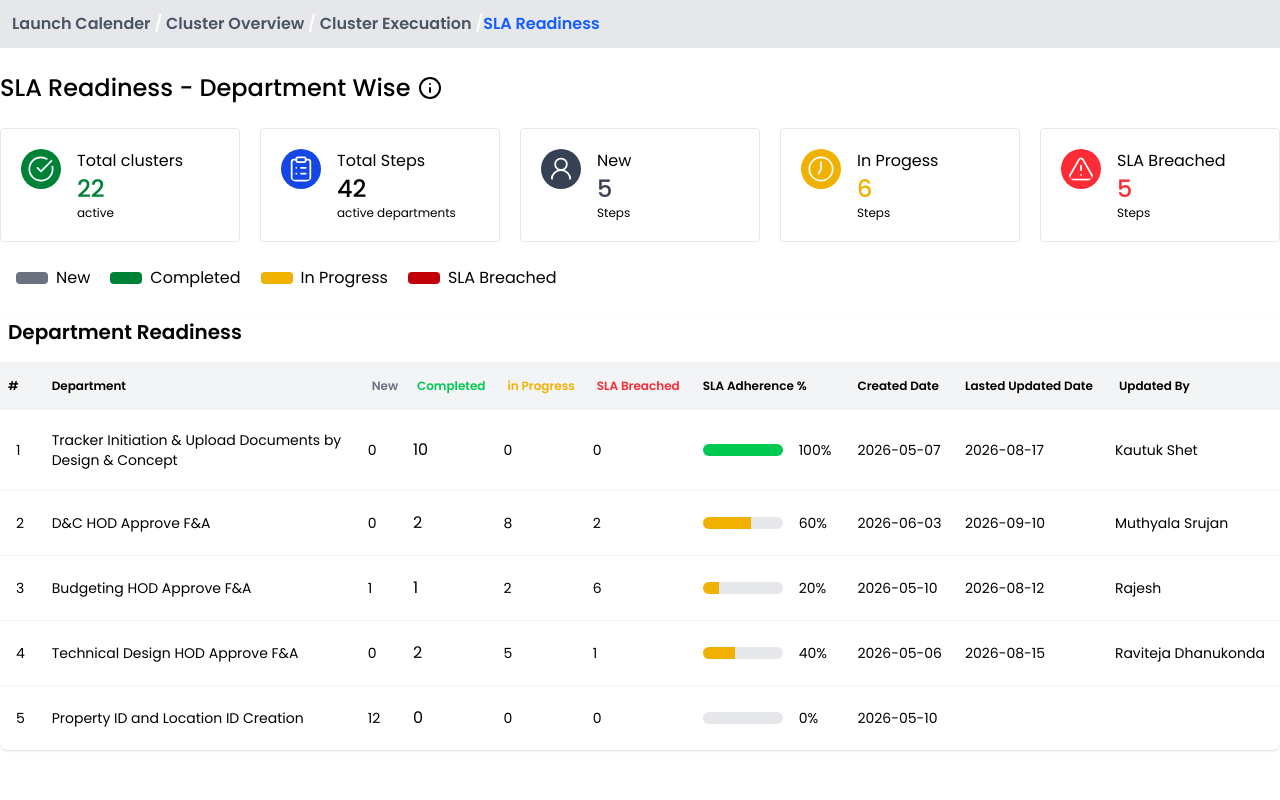
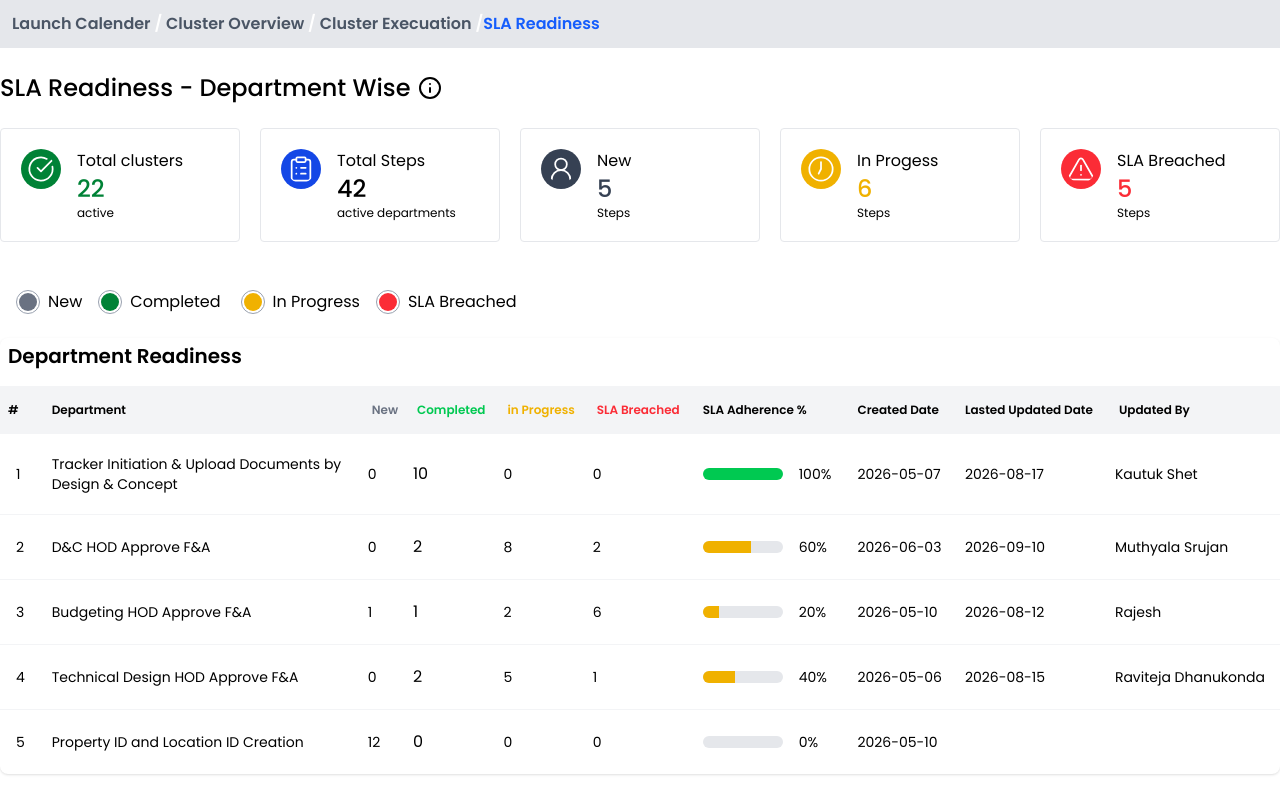
Before and after one commit to abdulwajeedali007/sla-dashboards-dev, a React (Vite) app: page /sla-readiness in a window 1280 px wide. Built offline with nearby package versions, Linux system fonts and the light colour scheme; no server answers.

Commit message:
color notification updates

```diff
--- a/src/Pages/ClusterExecuationCommandCenterPage/Index.tsx
+++ b/src/Pages/ClusterExecuationCommandCenterPage/Index.tsx
@@ -82,7 +82,7 @@ function Index() {
           Cluster Execution Command Center
         </h2>
       </div>
-      <div className="my-6 flex flex-col gap-2  sm:flex-row sm:flex-wrap sm:gap-5 sm:px-0">
+      <div className="mt-6 mb-12 flex flex-col gap-2  sm:flex-row sm:flex-wrap sm:gap-5 sm:px-0">
         <InfoBlock
           Icon={CircleCheckBig}
           title={'Cluster Readiness'}
@@ -130,30 +130,38 @@ function Index() {
           info={'Steps'}
         />
       </div>
-      <div className="flex justify-center gap-4 items-center mb-6 px-4 text-wrap md:justify-start ">
+      <div className="flex justify-start gap-4 items-center mb-6 px-4 text-wrap ">
         <div className="md:flex md:gap-4">
-          <div className="flex items-center gap-3 md:w-auto">
-            <p className="h-3 w-8 rounded bg-green-700"></p>
+          <div className="flex items-center gap-3 mb-2 md:w-auto md:mb-0">
+            <div className="h-6 w-6 border border-gray-400 rounded-full p-[2px]">
+              <div className="h-full w-full rounded-full bg-green-700"></div>
+            </div>
             <p className="text-base">Completed</p>
           </div>
           <div className="flex items-center gap-3 md:w-auto">
-            <p className="h-3 w-8 rounded bg-yellow-500"></p>
+            <div className="h-6 w-6 border border-gray-400 rounded-full p-[2px]">
+              <div className="h-full w-full rounded-full bg-yellow-500"></div>
+            </div>
             <p className="text-base">In Progress</p>
           </div>
         </div>
         <div className="md:flex md:gap-4">
-          <div className="flex items-center gap-3 md:w-auto">
-            <p className="h-3 w-8 rounded bg-gray-500"></p>
+          <div className="flex items-center gap-3 mb-2 md:w-auto md:mb-0">
+            <div className="h-6 w-6 border border-gray-400 rounded-full p-[2px]">
+              <div className="h-full w-full rounded-full bg-gray-500"></div>
+            </div>
             <p className="text-base">New</p>
           </div>
           <div className="flex items-center gap-3 md:w-auto">
-            <p className="h-3 w-8 rounded bg-red-500"></p>
+            <div className="h-6 w-6 border border-gray-400 rounded-full p-[2px]">
+              <div className="h-full w-full rounded-full bg-red-500"></div>
+            </div>
             <p className="text-base">Skipped</p>
           </div>
         </div>
       </div>
       <div className="grid grid-cols-12 gap-4">
-        <div className="col-span-12 lg:col-span-9 ">
+        <div className="col-span-12 lg:col-span-9">
           <div className="mb-6">
             <MileStoneWorkFlow
               title={initialTracker}
--- a/src/Pages/SlaReadinessPage/Index.tsx
+++ b/src/Pages/SlaReadinessPage/Index.tsx
@@ -21,7 +21,7 @@ function Index() {
           <Info className="cursor-pointer" />
         </div>
       </div>
-      <div className="my-6 flex flex-col gap-2  sm:flex-row sm:flex-wrap sm:gap-5 sm:px-0">
+      <div className="mt-6 mb-12 flex flex-col gap-2  sm:flex-row sm:flex-wrap sm:gap-5 sm:px-0">
         <InfoBlock
           Icon={CircleCheckBig}
           title={'Total clusters'}
@@ -68,25 +68,37 @@ function Index() {
         />
       </div>
       <div className="flex justify-start gap-5 items-center mb-6 px-4 flex-wrap md:flex-nowrap ">
-        <div className="flex items-center gap-2 w-1/2 md:w-auto">
-          <p className="h-3 w-8 rounded bg-gray-500"></p>
+        <div className="md:flex md:gap-4 ">
+          <div className="flex items-center gap-2 mb-2 md:w-auto md:mb-0">
+            <div className="h-6 w-6 border border-gray-400 rounded-full p-[2px]">
+              <div className="h-full w-full rounded-full bg-gray-500"></div>
+            </div>
             <p className="text-base">New</p>
           </div>
-        <div className="flex items-center gap-2 w-1/2 md:w-auto">
-          <p className="h-3 w-8 rounded bg-green-700"></p>
+          <div className="flex items-center gap-2 md:w-auto">
+            <div className="h-6 w-6 border border-gray-400 rounded-full p-[2px]">
+              <div className="h-full w-full rounded-full bg-green-700"></div>
+            </div>
             <p className="text-base">Completed</p>
           </div>
-        <div className="flex items-center gap-2 w-1/2 md:w-auto">
-          <p className="h-3 w-8 rounded bg-yellow-500"></p>
+        </div>
+        <div className="md:flex md:gap-4">
+          <div className="flex items-center gap-2 mb-2 md:w-auto md:mb-0">
+            <div className="h-6 w-6 border border-gray-400 rounded-full p-[2px]">
+              <div className="h-full w-full rounded-full bg-yellow-500"></div>
+            </div>
             <p className="text-base">In Progress</p>
           </div>
-        {/* <div className="flex items-center gap-3 w-1/2 md:w-auto">
+          {/* <div className="flex items-center gap-3  md:w-auto">
           <p className="h-3 w-8 rounded bg-yellow-600"></p>
           <p className="text-base">SLA Delayed</p>
         </div> */}
-        <div className="flex items-center gap-2 w-1/2 md:w-auto">
-          <p className="h-3 w-8 rounded bg-red-700"></p>
+          <div className="flex items-center gap-2 md:w-auto">
+            <div className="h-6 w-6 border border-gray-400 rounded-full p-[2px]">
+              <div className="h-full w-full rounded-full bg-red-500"></div>
+            </div>
             <p className="text-base">SLA Breached</p>
+          </div>
         </div>
 
         {/* <div className="flex items-center gap-3 w-1/2 md:w-auto">
```
Lines whose indentation alone changed are shown as unchanged.
